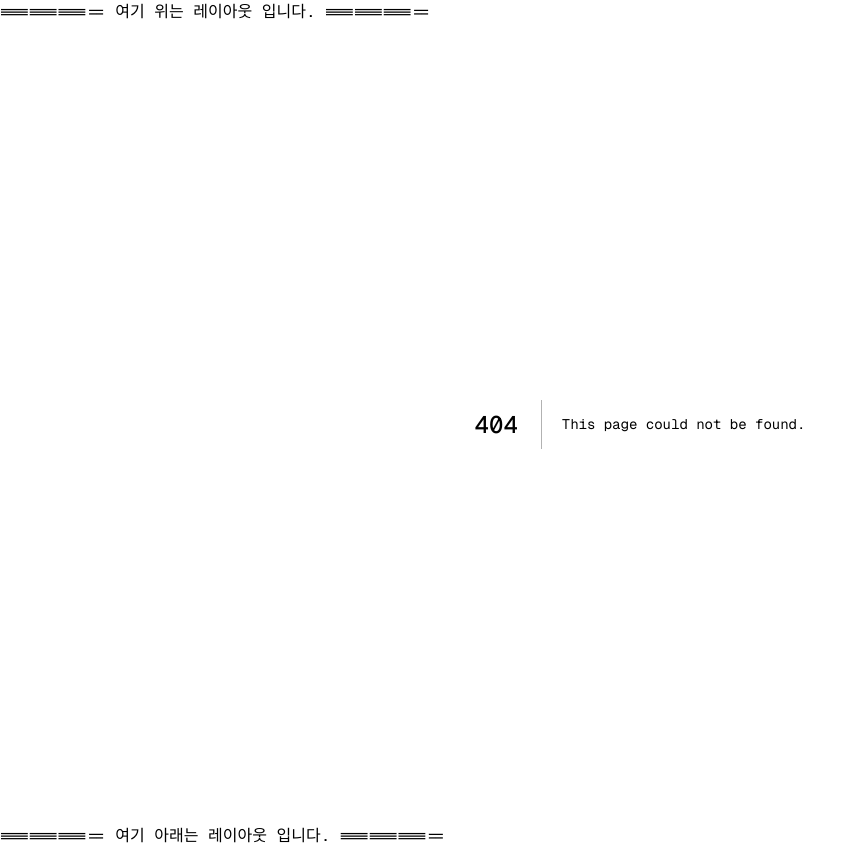
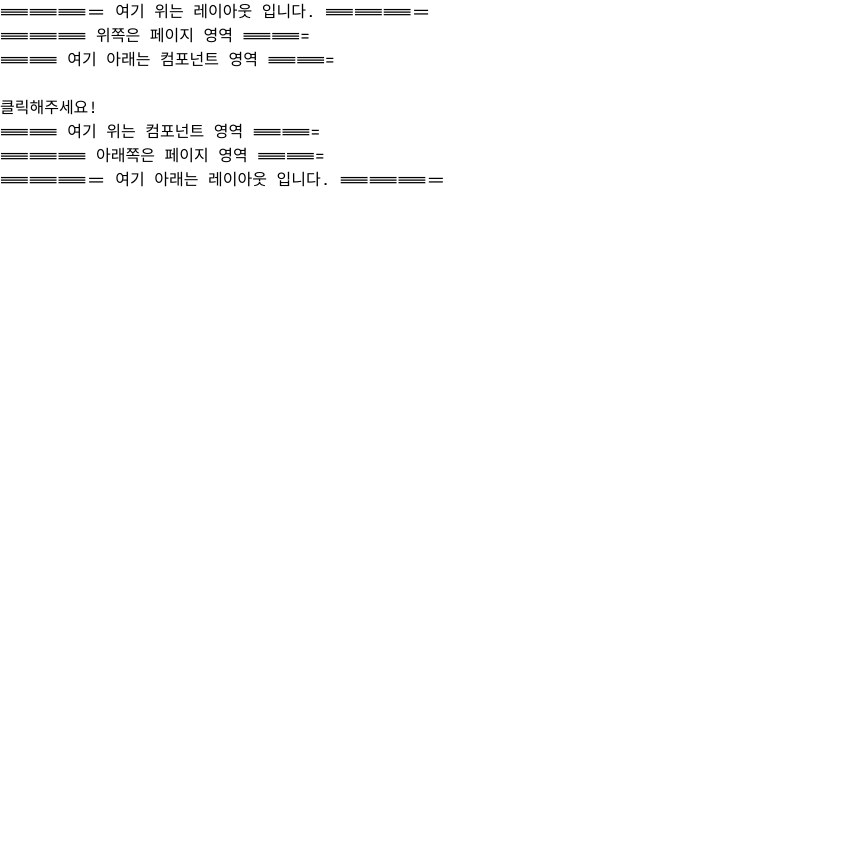
Before and after one commit to devDingco/lecture-code-main, a Next.js app in the folder class-example/: page /section13/13-01-props in a window 1280 px wide. Before the commit this address had no page. Shown: the whole page, without its empty margins (0-859 px from the left). After the commit the page ends 800 px from the top, so only its background shows below. Built offline with nearby package versions, Linux system fonts and the light colour scheme.

Commit message:
13-01-props

```diff
--- /dev/null
+++ b/class-example/src/app/section12/12-05-prev-state-modal-custom-address-refactoring-typescript/page.tsx
@@ -0,0 +1,48 @@
+"use client";
+
+import React, { useState } from "react";
+import { Button, Modal } from "antd";
+import DaumPostcodeEmbed, { Address } from "react-daum-postcode";
+
+const App: React.FC = () => {
+  const [isModalOpen, setIsModalOpen] = useState(false);
+
+  const onToggleModal = () => {
+    setIsModalOpen((prev) => !prev);
+  };
+
+  const handleComplete = (data: Address) => {
+    console.log(data);
+    onToggleModal();
+  };
+
+  return (
+    <>
+      <button onClick={onToggleModal}>모달창 열기!!</button>
+
+      {/* 모달 종료 방식 - 1. 숨기기 방식(ex, 이력서 등) */}
+      {/* <Modal
+        title="모달 제목"
+        open={isModalOpen}
+        onOk={handleOk}
+        onCancel={handleCancel}
+      >
+        <DaumPostcodeEmbed onComplete={handleComplete} />
+      </Modal> */}
+
+      {/* 모달 종료 방식 - 2. 삭제 후 재생성 방식(ex, 신용카드, 비밀번호 등) */}
+      {isModalOpen && (
+        <Modal
+          title="모달 제목"
+          open={true}
+          onOk={onToggleModal}
+          onCancel={onToggleModal}
+        >
+          <DaumPostcodeEmbed onComplete={handleComplete} />
+        </Modal>
+      )}
+    </>
+  );
+};
+
+export default App;
--- /dev/null
+++ b/class-example/src/app/section13/13-01-props/page.tsx
@@ -0,0 +1,66 @@
+"use client";
+
+import Box from "@/components/13-01-props";
+
+export default function PropsPage() {
+  // 1. props로 값 넘기기
+  //   return (
+  //     <>
+  //       <div>========= 위쪽은 페이지 영역 =======</div>
+  //       <Box apple={3} />
+  //       <div>========= 아래쪽은 페이지 영역 =======</div>
+  //     </>
+  //   );
+
+  // 2. props로 JSX 넘기기
+  //   return (
+  //     <>
+  //       <div>========= 위쪽은 페이지 영역 =======</div>
+  //       <Box
+  //         // 쏙 들어가기, 땡겨오기!
+  //         apple={
+  //           <div>
+  //             <input type="text" />
+  //             <br />
+  //             <button>클릭해주세요!</button>
+  //           </div>
+  //         }
+  //       />
+  //       <div>========= 아래쪽은 페이지 영역 =======</div>
+  //     </>
+  //   );
+
+  // 3. children 1번째 방식
+  //   return (
+  //     <>
+  //       <div>========= 위쪽은 페이지 영역 =======</div>
+  //       <Box
+  //         // 쏙 들어가기, 땡겨오기!
+  //         children={
+  //           <div>
+  //             <input type="text" />
+  //             <br />
+  //             <button>클릭해주세요!</button>
+  //           </div>
+  //         }
+  //       />
+  //       <div>========= 아래쪽은 페이지 영역 =======</div>
+  //     </>
+  //   );
+
+  // 4. children 2번째 방식
+  return (
+    <>
+      <div>========= 위쪽은 페이지 영역 =======</div>
+      {/* 쏙 들어가기! 땡겨오기! */}
+      <Box>
+        <div>
+          <input type="text" />
+          <br />
+          <button>클릭해주세요!</button>
+        </div>
+      </Box>
+      <div>========= 아래쪽은 페이지 영역 =======</div>
+    </>
+  );
+}
--- /dev/null
+++ b/class-example/src/components/13-01-props/index.tsx
@@ -0,0 +1,23 @@
+"use client";
+
+// 1. props 기초
+// export default function Box({ apple }) {
+//   return (
+//     <>
+//       <div>====== 여기 아래는 컴포넌트 영역 ======= </div>
+//       <div>{apple}</div>
+//       <div>====== 여기 위는 컴포넌트 영역 ======= </div>
+//     </>
+//   );
+// }
+
+// 2. children 방식
+export default function Box({ children }) {
+  return (
+    <>
+      <div>====== 여기 아래는 컴포넌트 영역 ======= </div>
+      <div>{children}</div>
+      <div>====== 여기 위는 컴포넌트 영역 ======= </div>
+    </>
+  );
+}
```
Also changed, not shown: class-example/src/app/layout.tsx (+7 -0 lines).
